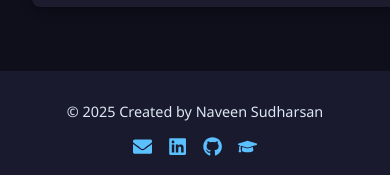
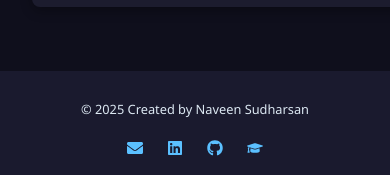
Before and after one commit to nvnsudharsan/mywebsite, a React (Create React App) app: page /updates in a window 390 px wide. Shown: the part 1192-1367 px from the top of the page. Built offline with nearby package versions, Linux system fonts and the light colour scheme.

Commit message:
Update Footer.css
responsive footer for small screens

```diff
--- a/src/components/Footer.css
+++ b/src/components/Footer.css
@@ -2,22 +2,39 @@
   background-color: #1a1a2e;
   color: #dce8f2;
   text-align: center;
-  padding: 1rem;
-  font-size: 0.9rem;
+  padding: clamp(0.75rem, 2vw, 1.5rem);
+  font-size: clamp(0.8rem, 1.5vw, 1rem);
   margin-top: auto;
+  display: flex;
+  flex-direction: column;
+  align-items: center;
 }
 
 .footer-icons {
   margin-top: 0.5rem;
+  display: flex;
+  flex-wrap: wrap;
+  justify-content: center;
+  gap: 0.75rem;
 }
 
 .footer-icons a {
   color: #5bc0ff;
-  margin: 0 0.5rem;
-  font-size: 1.2rem;
+  font-size: clamp(1rem, 2vw, 1.4rem);
   transition: color 0.3s ease;
+  text-decoration: none;
 }
 
 .footer-icons a:hover {
   color: #8a2be2;
 }
+
+@media (max-width: 400px) {
+  .footer {
+    padding: 1rem 0.5rem;
+  }
+
+  .footer-icons {
+    gap: 0.5rem;
+  }
+}
```
